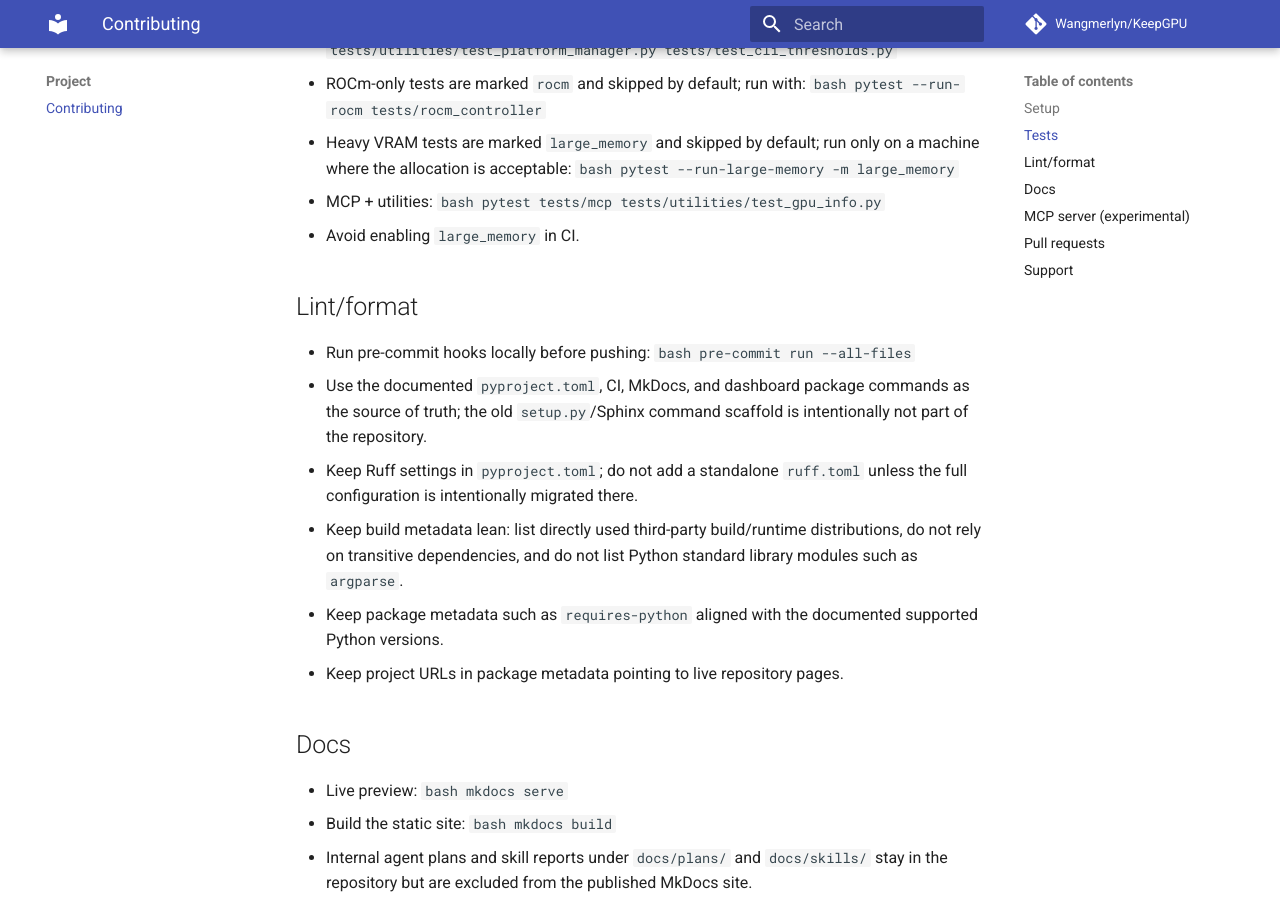
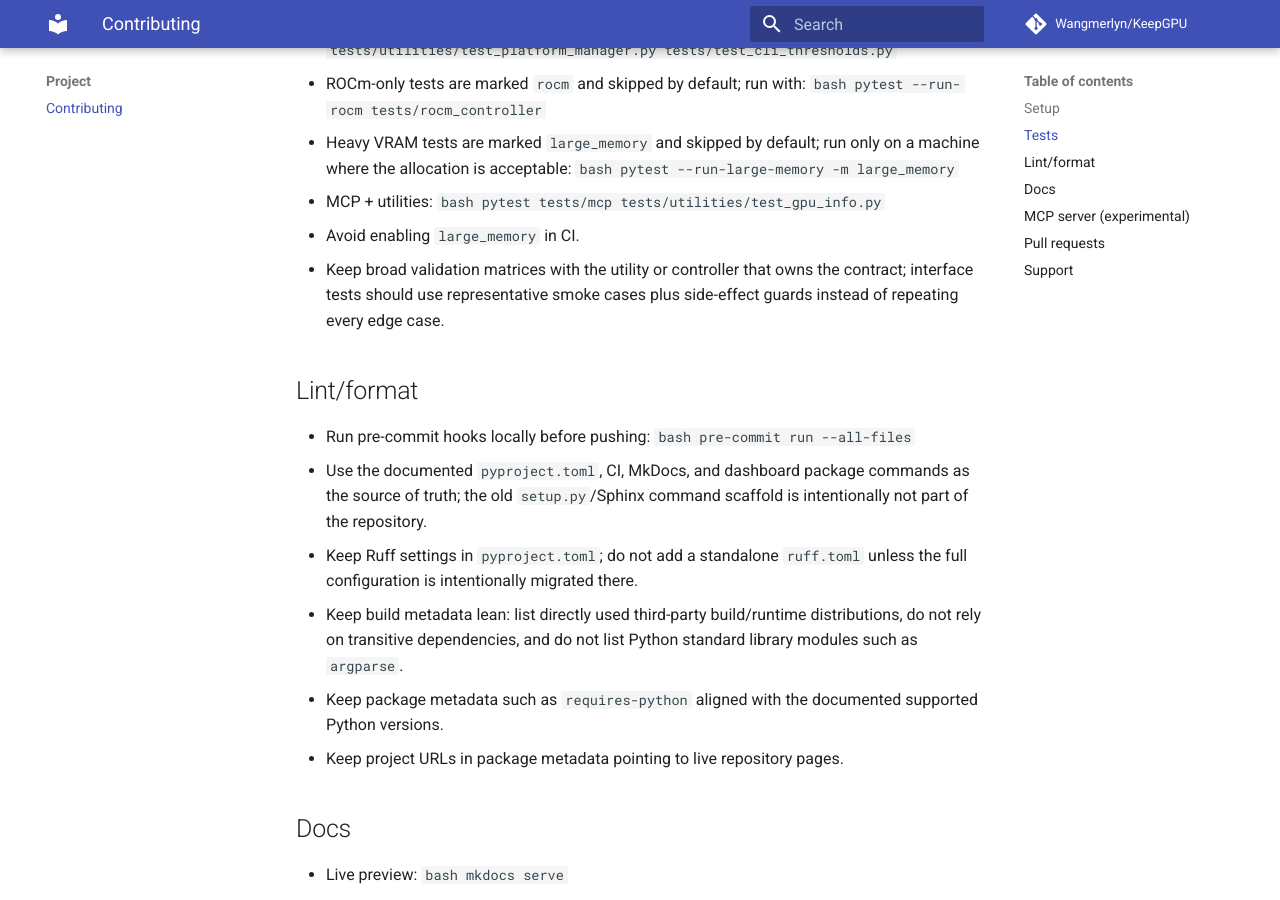
Before and after one commit to Wangmerlyn/KeepGPU, an MkDocs documentation site: the page built from docs/contributing.md, in a window 1280 px wide and 900 px high, scrolled down 593 px. Built offline with MkDocs 1.6.1 and Material for MkDocs 9.7.7, drawn with Linux system fonts in a browser that asks for light colours; comment, search, counter and statistics services are not loaded.

Commit message:
test(cli): trim endpoint wrapper matrix
Trim duplicated CLI endpoint-host wrapper tests now that the full validation matrix belongs to the shared endpoint utility. Add concise testing-boundary guidance in AGENTS.md and docs/contributing.md.

````diff
--- a/docs/contributing.md
+++ b/docs/contributing.md
@@ -37,6 +37,9 @@ expectations so you can get productive quickly and avoid surprises in CI.
   pytest tests/mcp tests/utilities/test_gpu_info.py
   ```
 - Avoid enabling `large_memory` in CI.
+- Keep broad validation matrices with the utility or controller that owns the
+  contract; interface tests should use representative smoke cases plus
+  side-effect guards instead of repeating every edge case.
 
 ## Lint/format
 
````
Also changed, not shown: AGENTS.md (+4 -0 lines), 1 other file.
